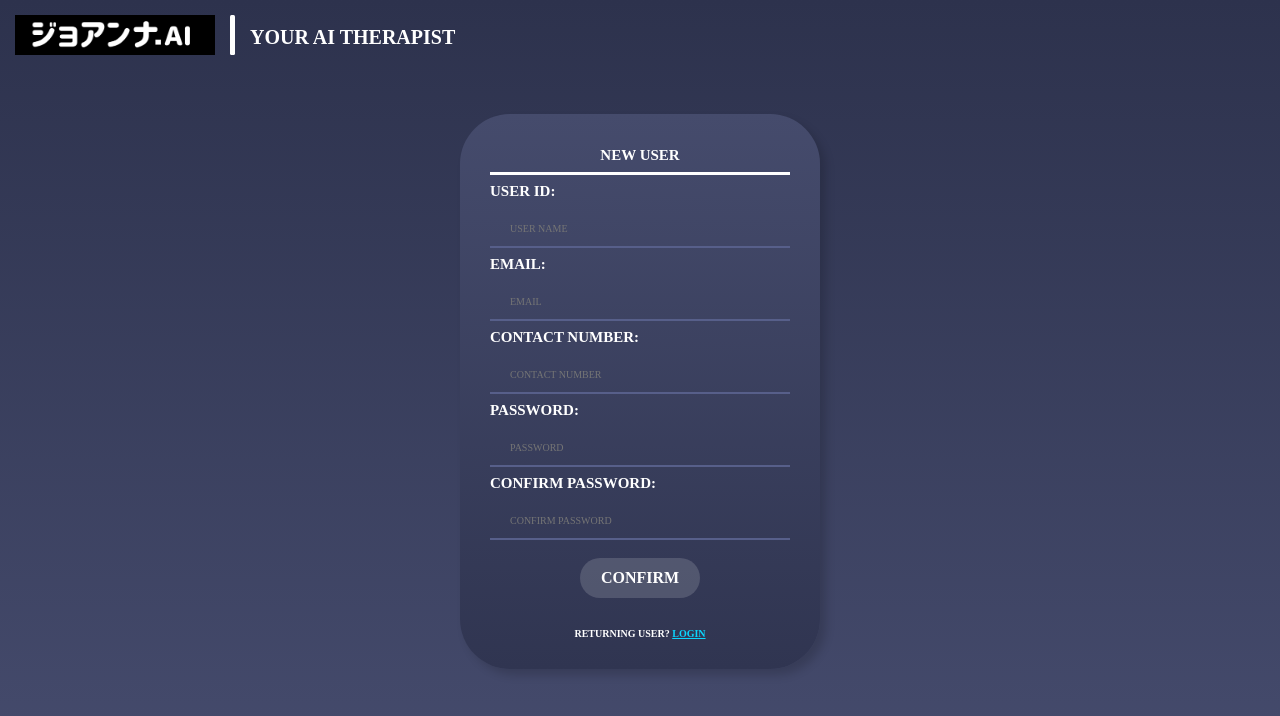
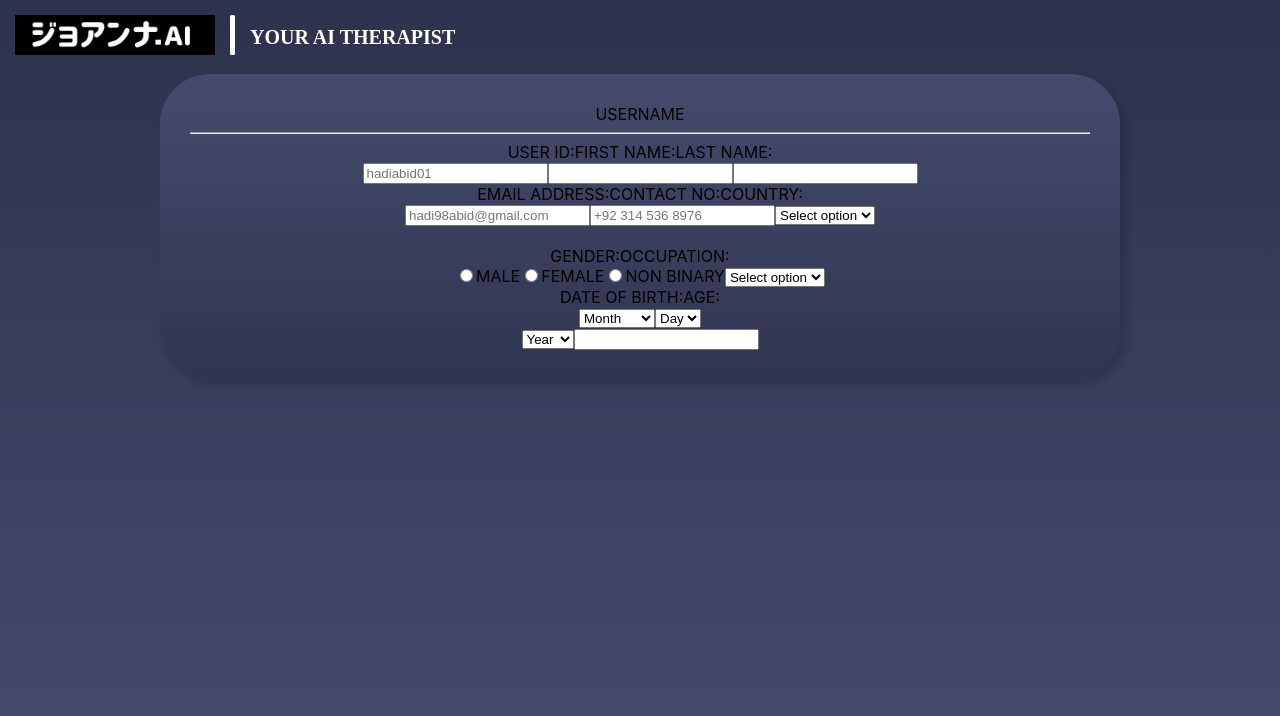
Before and after one commit to hadiabid98/Emily-FYP, a React (Create React App) app: page / in a window 1280 px wide. Shown: the top 716 px of the page. Built offline with nearby package versions, Linux system fonts and the light colour scheme; a web font is replaced by a local one.

Commit message:
UserProfile completed

```diff
--- a/src/App.js
+++ b/src/App.js
@@ -1,11 +1,12 @@
 
 import './Stylesheet.css'
-import Signup from './components/Sign-up'
+import Profile from './Components/UserProfile'
+
 
 function App() {
   return (
     <div className="div">
-      <Signup />
+      <Profile />
     </div>
   );
 }
--- a/src/Components/UserProfile.js
+++ b/src/Components/UserProfile.js
@@ -0,0 +1,83 @@
+import React, { Profiler, useState } from 'react';
+import '../Stylesheet.css';
+import Header from './Header';
+function Profile() {
+
+    const [getid, setid] = useState("");
+    const [getEmail, setEmail] = useState("");
+    const [getContact, setContact] = useState("");
+    const [getGender, setGender] = useState("");
+    const [getOccupation, setOccupation] = useState("");
+    const [getfirstName, setfirstName] = useState("");
+    const [getlastName, setlastName] = useState("");
+    const [getCountry, setCountry] = useState("");
+    const [getDOB, setDOB] = useState("");
+    const [getAge, setAge] = useState("");
+
+    return (
+        <div className="div" >
+            <Header />
+            <div className="dialog_box_profile">
+                <span>USERNAME</span>
+                <hr></hr>
+                <label >USER ID:</label>
+                <label >FIRST NAME:</label>
+                <label>LAST NAME:</label>
+                <br></br>
+                <input placeholder="hadiabid01" type='text' value={getid} onChange={(data) => { setid(data.target.value) }} />
+                <input type='text' value={getfirstName} onChange={(data) => { setfirstName(data.target.value) }} />
+                <input type='text' value={getlastName} onChange={(data) => { setlastName(data.target.value) }} />
+                <br></br>
+                <label >EMAIL ADDRESS:</label>
+                <label >CONTACT NO:</label>
+                <label>COUNTRY:</label>
+                <br></br>
+                <input placeholder="hadi98abid@gmail.com" type='text' value={getEmail} onChange={(data) => { setEmail(data.target.value) }} />
+                <input placeholder="+92 314 536 8976" value={getContact} onChange={(data) => { setContact(data.target.value) }} />
+                <select value={getCountry} onChange={(data) => { setCountry(data.target.value) }}>
+                    <option value={getCountry}>Select option</option>
+                    <option value="Pakistan">Pakistan</option>
+                    <option value="China">China</option>
+                    <option value="Japan">Japan</option>
+                </select>
+                <br></br>
+                <br></br>
+                <label >GENDER:</label>
+                <label >OCCUPATION:</label>
+                <br></br>
+                <input type="radio" name="gender" value="MALE" onChange={(data) => { setGender(data.target.value) }} />MALE
+                <input type="radio" name="gender" value="FEMALE" onChange={(data) => { setGender(data.target.value) }} />FEMALE
+                <input type="radio" name="gender" value="NON BINARY" onChange={(data) => { setGender(data.target.value) }} />NON BINARY
+                <select value={getOccupation} onChange={(data) => { setOccupation(data.target.value) }}>
+                    <option value="Select Options">Select option</option>
+                    <option value="Student">Student</option>
+                    <option value="Teacher">Teacher</option>
+                </select>
+                <br></br>
+                <label >DATE OF BIRTH:</label>
+                <label >AGE:</label>
+                <br></br>
+                <select value={getDOB} onChange={(data) => { setDOB(data.target.value) }}>
+                    <option value="Month">Month</option>
+                    <option value="January">January</option>
+                    <option value="February">February</option>
+                </select>
+                <select value={getDOB} onChange={(data) => { setDOB(data.target.value) }}>
+                    <option value="Day">Day</option>
+                    <option value="1">1</option>
+                    <option value="2">2</option>
+                </select>
+                <br></br>
+                <select value={getDOB} onChange={(data) => { setDOB(data.target.value) }}>
+                    <option value="Year">Year</option>
+                    <option value="1999">1999</option>
+                    <option value="2000">2000</option>
+                </select>
+                <input type="text"  value={getAge} onChange={(data) => { setAge(data.target.value) }} />
+
+            </div>
+        </div>
+    )
+
+}
+export default Profile;
--- a/src/Stylesheet.css
+++ b/src/Stylesheet.css
@@ -158,3 +158,14 @@
     margin: auto;
     position:relative;
 }
+
+/* -------USER PROFILE-------- */
+.dialog_box_profile{
+  max-width: 900px;
+  border-radius: 50px;
+  background: linear-gradient(#454b6c 0%, #303551 100%);
+  box-shadow: 6px 6px 10px rgba(0, 0, 0, 0.16);
+  padding: 30px;
+  margin: auto;
+  position:relative;
+}
```
